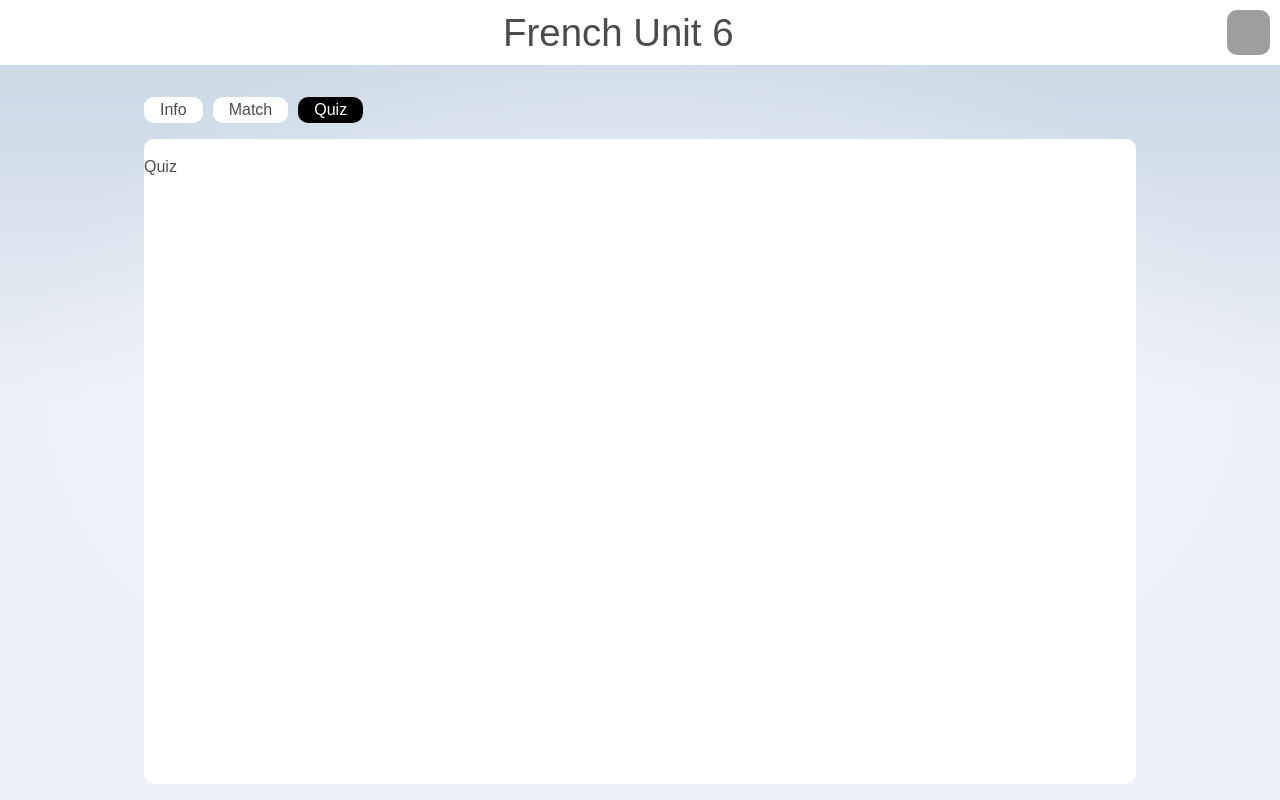
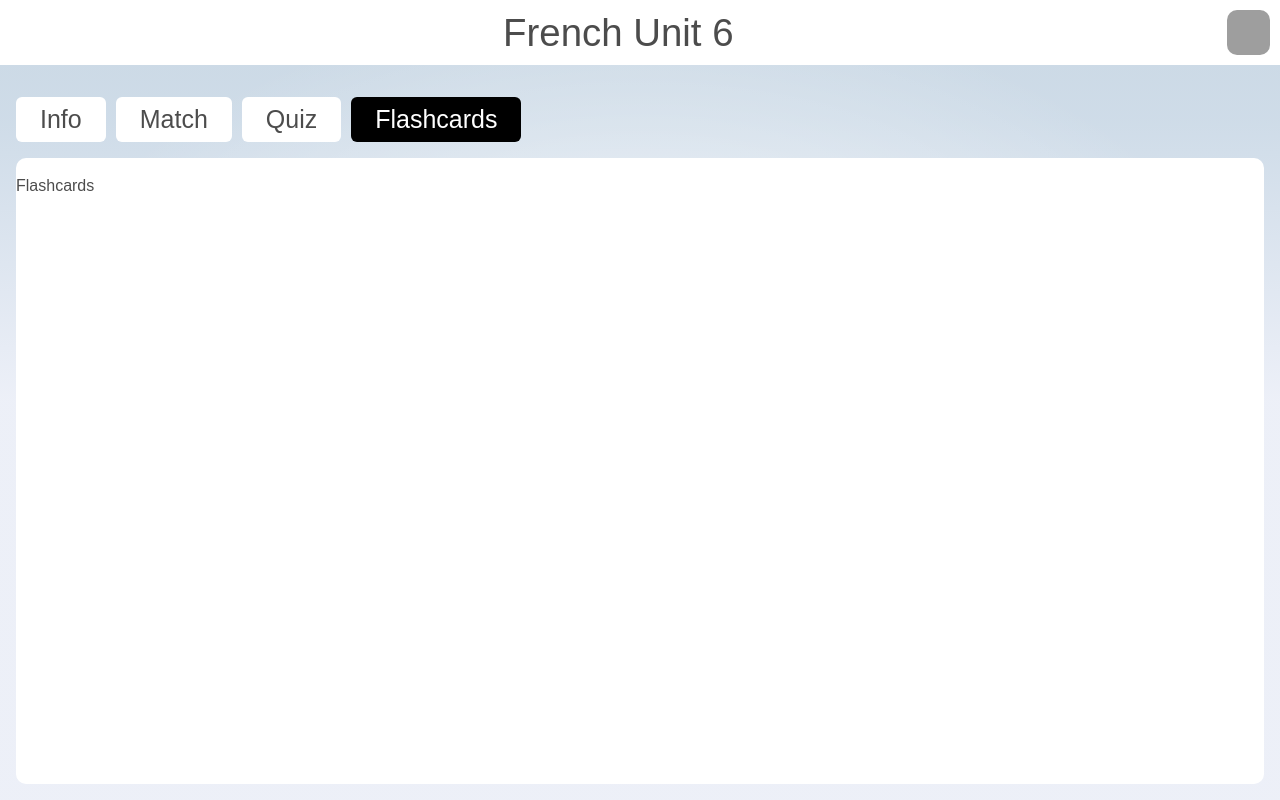
Before and after one commit to VzxaiDev/learning-app, a SvelteKit app: page / in a window 1280 px wide. Built offline with nearby package versions, Linux system fonts and the light colour scheme; grey boxes are pictures that could not be loaded.

Commit message:
3 files modified

```diff
--- a/src/components/Tabbar.svelte
+++ b/src/components/Tabbar.svelte
@@ -39,10 +39,11 @@
   .tabbar-tab{
     list-style-type: none;
     margin: 0;
-    padding: 4px 16px 4px 16px;
-    border-radius: 10px;
+    padding: 8px 24px 8px 24px;
+    border-radius: 6px;
     background: white;
     cursor: pointer;
+    font-size: 25px;
   }
 
   .tabbar-tab-active{
--- a/src/routes/+layout.svelte
+++ b/src/routes/+layout.svelte
@@ -25,7 +25,6 @@
 		flex-direction: column;
 		padding: 1rem;
 		width: 100%;
-		max-width: 64rem;
 		margin: 0 auto;
 		box-sizing: border-box;
 	}
--- a/src/routes/+page.svelte
+++ b/src/routes/+page.svelte
@@ -13,4 +13,5 @@
 	<Tab tabName="Info"><p>Info</p></Tab>
 	<Tab tabName="Match"><p>Match</p></Tab>
 	<Tab tabName="Quiz"><p>Quiz</p></Tab>
+	<Tab tabName="Flashcards"><p>Flashcards</p></Tab>
 </Tabbar>
```
